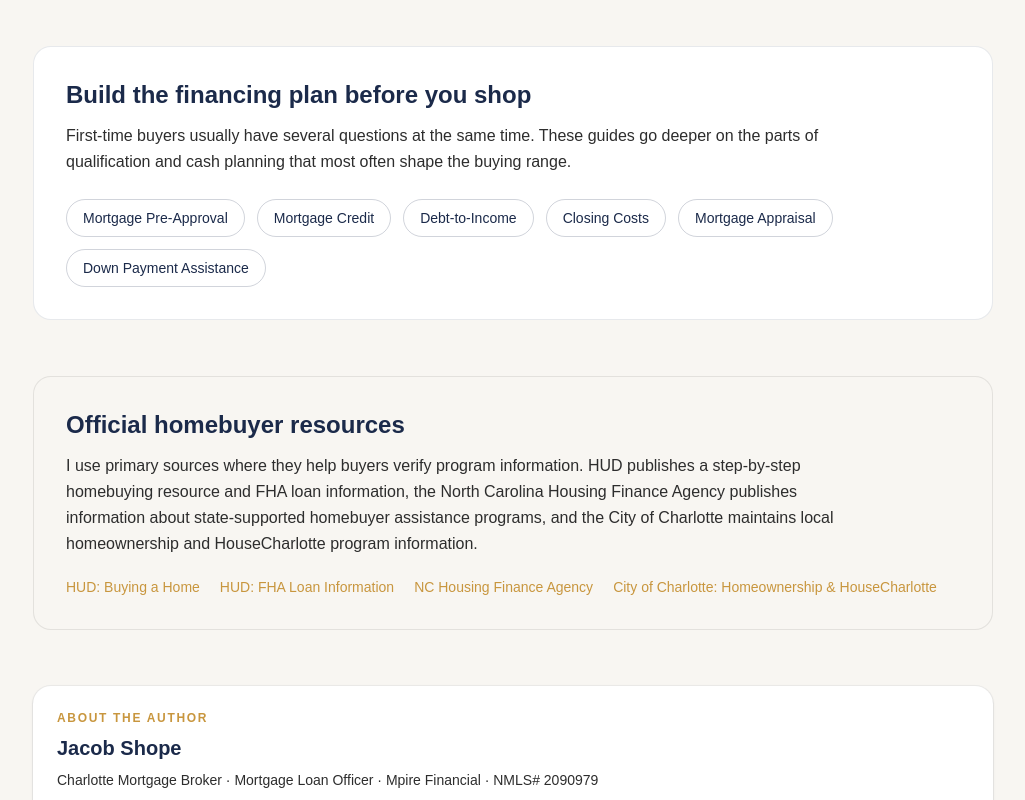
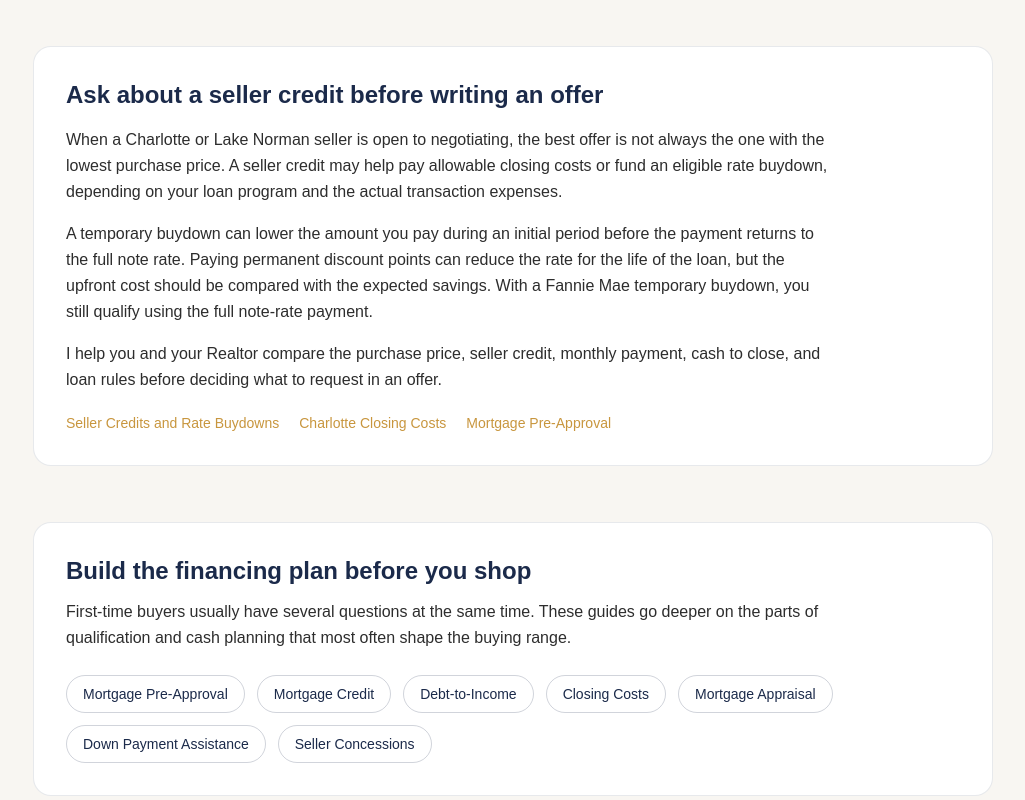
Before and after one commit to JLshope12/jacob-shope-mortgage, a Next.js app: page /first-time-homebuyer-charlotte in a window 1280 px wide. Shown: the part 1780-2580 px from the top of the page, without its empty margins (127-1152 px from the left). Built offline with nearby package versions, Linux system fonts and the light colour scheme.

Commit message:
SEO: connect Charlotte first-time buyer guidance to sourced seller credit strategies

```diff
--- a/app/first-time-homebuyer-charlotte/page.tsx
+++ b/app/first-time-homebuyer-charlotte/page.tsx
@@ -56,7 +56,7 @@ export default function FirstTimeHomebuyerCharlottePage() {
         author: { "@id": `${origin}/#jacob-shope` },
         publisher: { "@id": `${origin}/#mpire-financial` },
         mainEntityOfPage: { "@id": `${pageUrl}#webpage` },
-        dateModified: "2026-09-18",
+        dateModified: "2026-10-25",
         citation: [HUD_BUYING_URL, HUD_FHA_URL, NCHFA_URL, CHARLOTTE_HOMEOWNERSHIP_URL],
       },
       {
@@ -146,6 +146,24 @@ export default function FirstTimeHomebuyerCharlottePage() {
         </section>
 
         <section className="mt-14 rounded-2xl border border-navy/10 bg-white p-8">
+          <h2 className="text-2xl font-bold text-navy">Ask about a seller credit before writing an offer</h2>
+          <p className="mt-4 max-w-3xl leading-relaxed text-charcoal">
+            When a Charlotte or Lake Norman seller is open to negotiating, the best offer is not always the one with the lowest purchase price. A seller credit may help pay allowable closing costs or fund an eligible rate buydown, depending on your loan program and the actual transaction expenses.
+          </p>
+          <p className="mt-4 max-w-3xl leading-relaxed text-charcoal">
+            A temporary buydown can lower the amount you pay during an initial period before the payment returns to the full note rate. Paying permanent discount points can reduce the rate for the life of the loan, but the upfront cost should be compared with the expected savings. With a Fannie Mae temporary buydown, you still qualify using the full note-rate payment.
+          </p>
+          <p className="mt-4 max-w-3xl leading-relaxed text-charcoal">
+            I help you and your Realtor compare the purchase price, seller credit, monthly payment, cash to close, and loan rules before deciding what to request in an offer.
+          </p>
+          <div className="mt-5 flex flex-wrap gap-x-5 gap-y-3 text-sm font-medium">
+            <Link href="/seller-concessions-north-carolina" className="text-gold hover:underline">Seller Credits and Rate Buydowns</Link>
+            <Link href="/mortgage-closing-costs-charlotte" className="text-gold hover:underline">Charlotte Closing Costs</Link>
+            <Link href="/mortgage-preapproval-charlotte" className="text-gold hover:underline">Mortgage Pre-Approval</Link>
+          </div>
+        </section>
+
+        <section className="mt-14 rounded-2xl border border-navy/10 bg-white p-8">
           <h2 className="text-2xl font-bold text-navy">Build the financing plan before you shop</h2>
           <p className="mt-3 max-w-3xl leading-relaxed text-charcoal">
             First-time buyers usually have several questions at the same time. These guides go deeper on the parts of qualification and cash planning that most often shape the buying range.
@@ -157,6 +175,7 @@ export default function FirstTimeHomebuyerCharlottePage() {
             <Link href="/mortgage-closing-costs-charlotte" className="rounded-full border border-navy/20 px-4 py-2 text-navy hover:border-gold hover:text-gold">Closing Costs</Link>
             <Link href="/mortgage-appraisal-charlotte" className="rounded-full border border-navy/20 px-4 py-2 text-navy hover:border-gold hover:text-gold">Mortgage Appraisal</Link>
             <Link href="/down-payment-assistance-charlotte" className="rounded-full border border-navy/20 px-4 py-2 text-navy hover:border-gold hover:text-gold">Down Payment Assistance</Link>
+            <Link href="/seller-concessions-north-carolina" className="rounded-full border border-navy/20 px-4 py-2 text-navy hover:border-gold hover:text-gold">Seller Concessions</Link>
           </div>
         </section>
 
```
